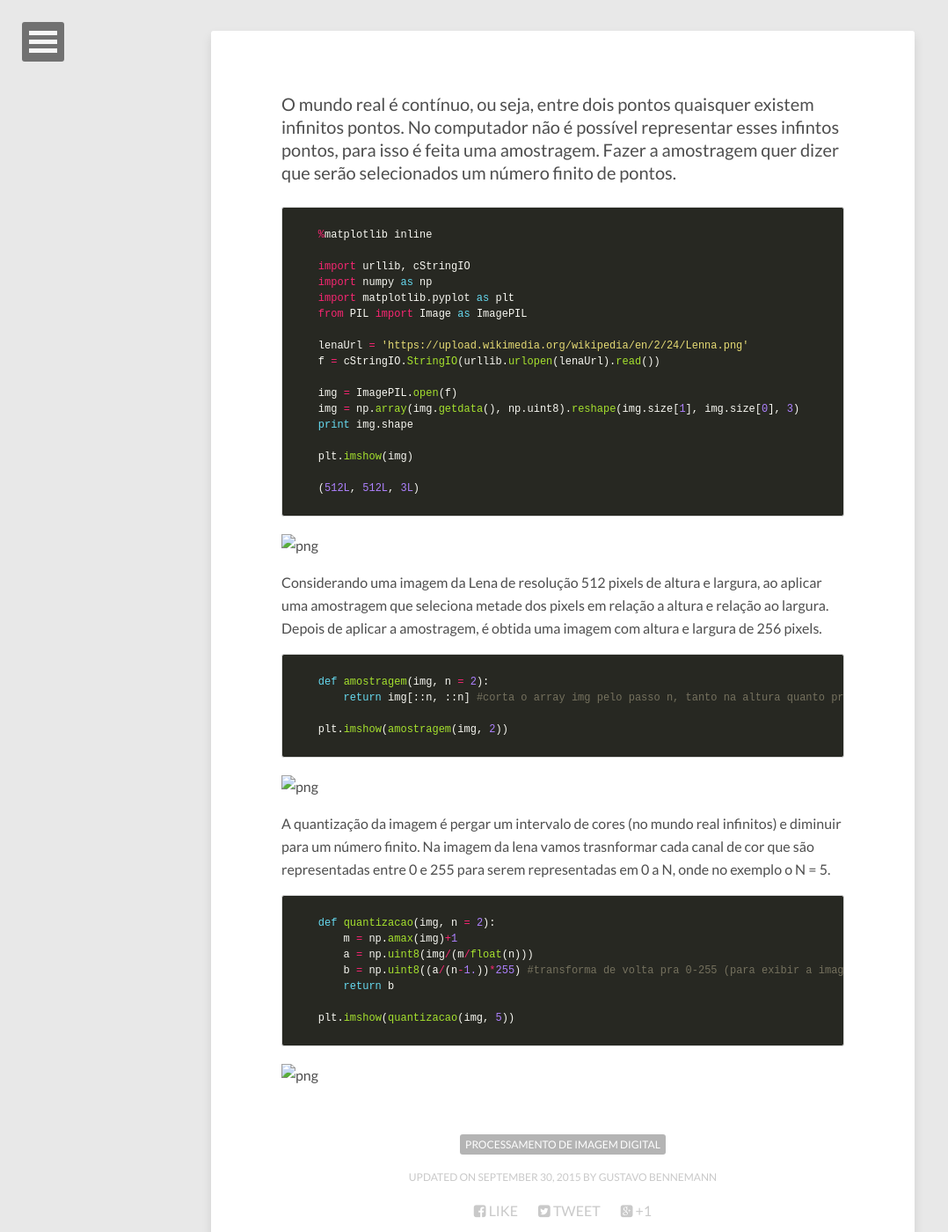
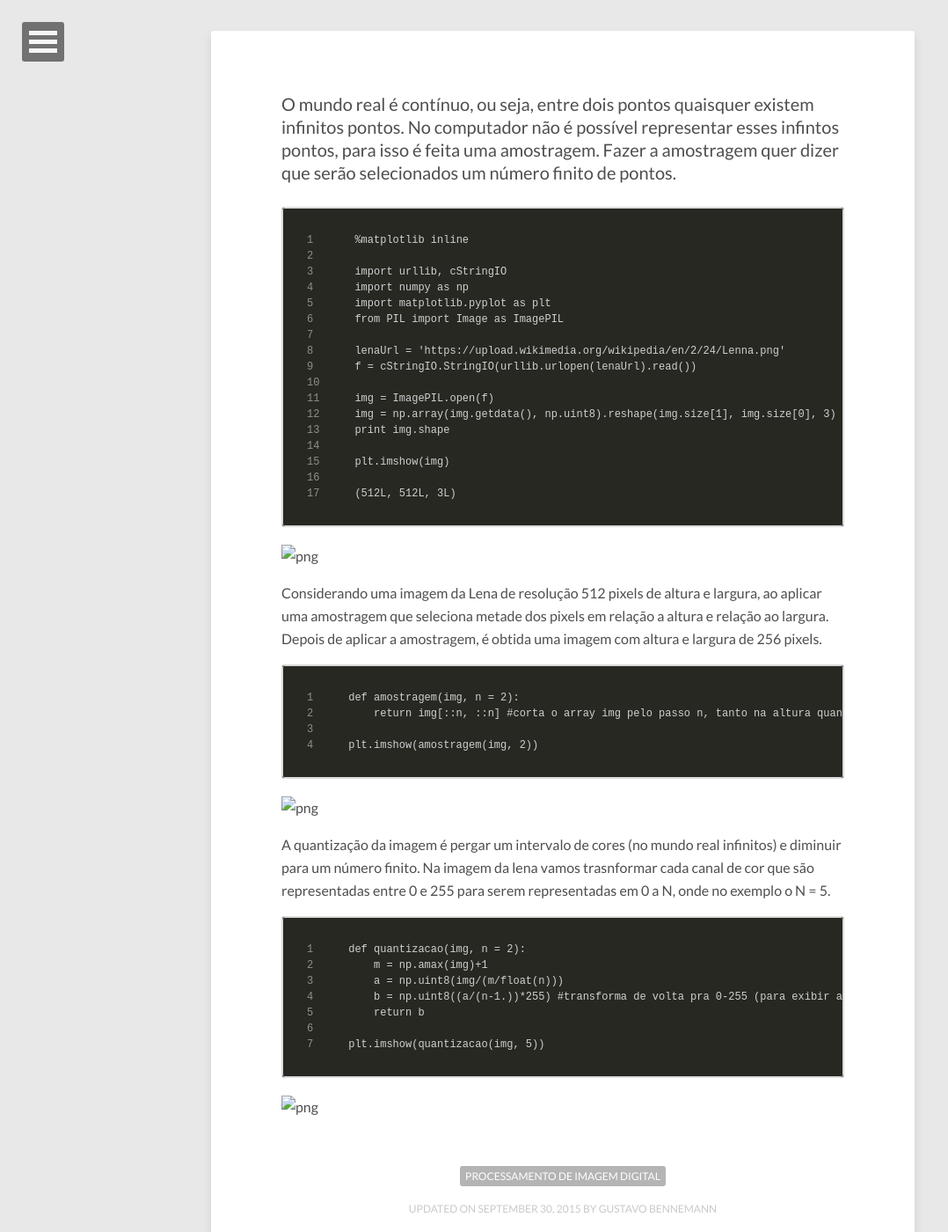
Before and after one commit to dead/dead.github.io, a Jekyll site: the page built from _posts/2015-09-30-amostragem-e-quantização.md, in a window 1280 px wide and 1400 px high, scrolled down 191 px. Shown: the whole window at 88% size, without its empty margins (0-1078 px from the left). Built offline with Jekyll 4.4.1, drawn with Linux system fonts in a browser that asks for light colours; nearby versions of some CDN libraries; comment, search, counter and statistics services are not loaded; some of the changed text lies outside the part shown.

Commit message:
Going back to pygments

```diff
--- a/_config.yml
+++ b/_config.yml
@@ -37,7 +37,7 @@ bing_verify:
 # http://en.wikipedia.org/wiki/List_of_tz_database_time_zones
 timezone:    America/Sao_Paulo
 future:      true
-highlighter: rouge
+highlighter: pygments
 markdown:    kramdown
 gems:
   - jekyll-sitemap
--- a/_posts/2015-09-30-amostragem-e-quantização.md
+++ b/_posts/2015-09-30-amostragem-e-quantização.md
@@ -10,7 +10,7 @@ O mundo real é contínuo, ou seja, entre dois pontos quaisquer existem infinito
 No computador não é possível representar esses infintos pontos, para isso é feita uma amostragem.
 Fazer a amostragem quer dizer que serão selecionados um número finito de pontos.
 
-{% highlight python %}
+
     %matplotlib inline
 
     import urllib, cStringIO
@@ -28,24 +28,24 @@ Fazer a amostragem quer dizer que serão selecionados um número finito de ponto
     plt.imshow(img)
 
     (512L, 512L, 3L)
-{% endhighlight %}
+
 
 ![png](images/posts/amostragem/output_1_2.png)
 
 Considerando uma imagem da Lena de resolução 512 pixels de altura e largura, ao aplicar uma amostragem que seleciona metade dos pixels em relação a altura e relação ao largura. Depois de aplicar a amostragem, é obtida uma imagem com altura e largura de 256 pixels.
 
-{% highlight python %}
+
     def amostragem(img, n = 2):
         return img[::n, ::n] #corta o array img pelo passo n, tanto na altura quanto pra largura.
 
     plt.imshow(amostragem(img, 2))
-{% endhighlight %}
+
 
 ![png](images/posts/amostragem/output_3_1.png)
 
 A quantização da imagem é pergar um intervalo de cores (no mundo real infinitos) e diminuir para um número finito. Na imagem da lena vamos trasnformar cada canal de cor que são representadas entre 0 e 255 para serem representadas em 0 a N, onde no exemplo o N = 5.
 
-{% highlight python %}
+
     def quantizacao(img, n = 2):
         m = np.amax(img)+1
         a = np.uint8(img/(m/float(n)))
@@ -53,6 +53,6 @@ A quantização da imagem é pergar um intervalo de cores (no mundo real infinit
         return b
 
     plt.imshow(quantizacao(img, 5))
-{% endhighlight %}
+
 
 ![png](images/posts/amostragem/output_5_1.png)
```
